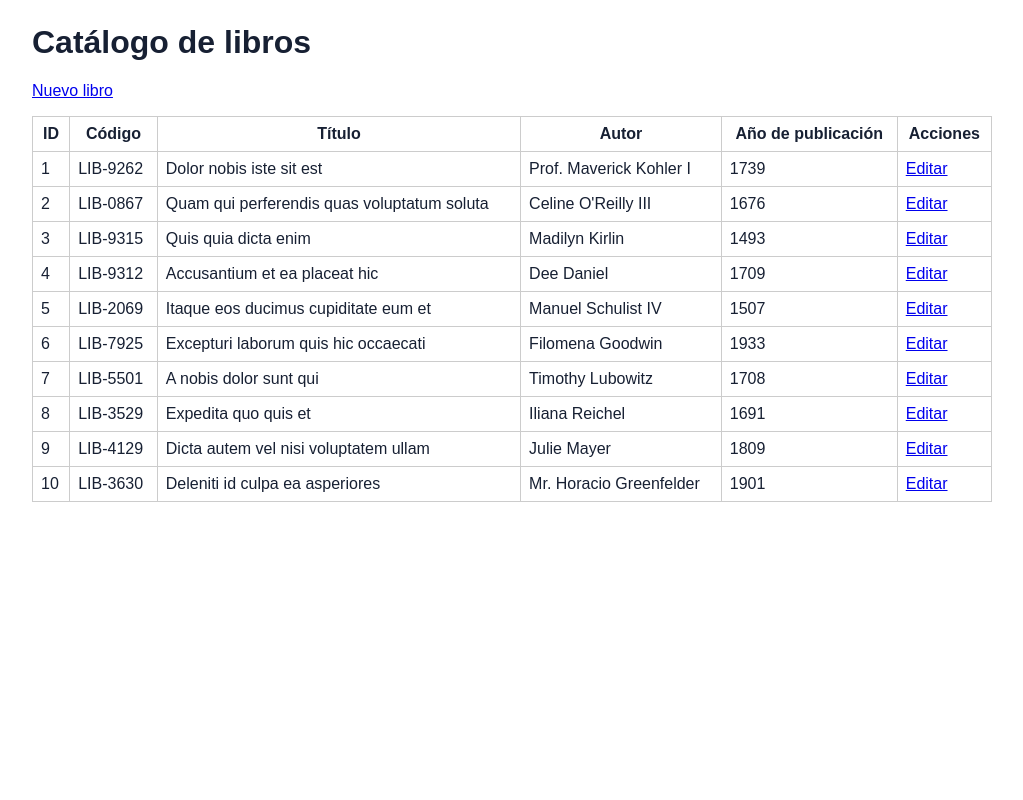
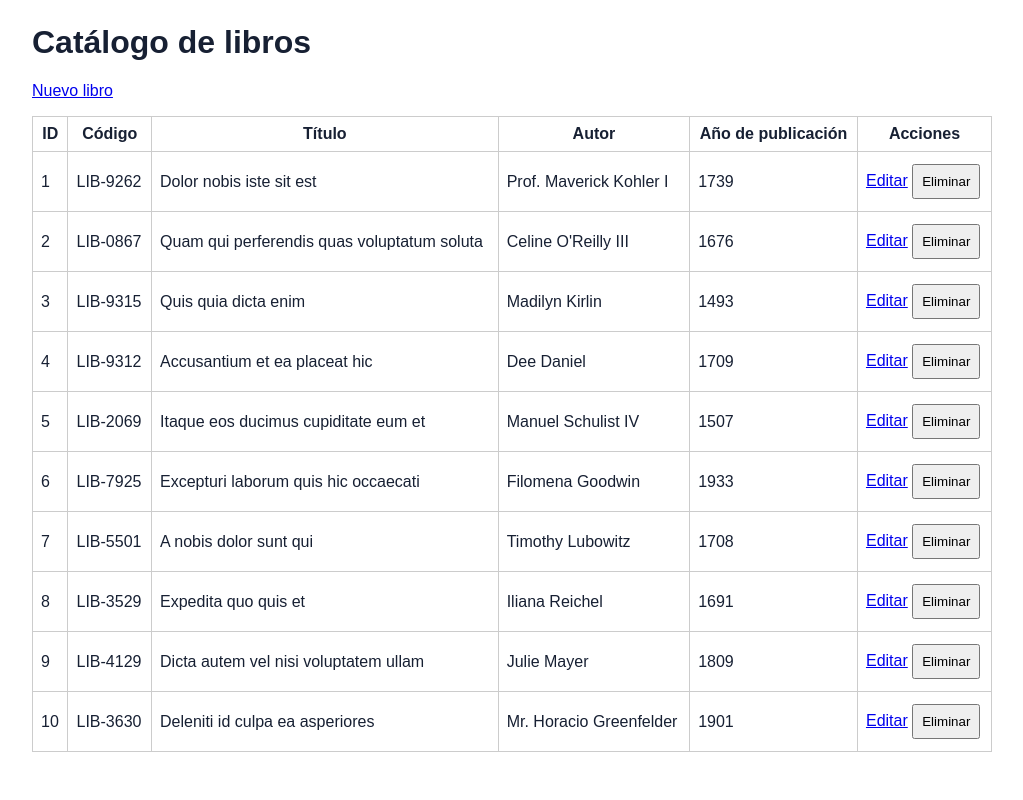
Before and after one commit to olman-tek/crud-laravel-ejericios, a Laravel app: page /libros in a window 1280 px wide. Shown: the whole page, without its empty margins (128-1151 px from the left). Run offline with Laravel 12, Linux system fonts and the light colour scheme; data comes from the database, SQL or seed files in the repository.

Commit message:
Eliminar registros biblioteca

```diff
--- a/biblioteca/app/Http/Controllers/LibroController.php
+++ b/biblioteca/app/Http/Controllers/LibroController.php
@@ -72,5 +72,14 @@ class LibroController extends Controller
             ->with('exito', 'Libro actualizado correctamente.');
     }
 
+    public function destroy(Libro $libro)
+    {
+        $libro->delete();
+
+        return redirect()->route('libros.index')
+            ->with('exito', 'Libro eliminado correctamente.');
+    }
+
+
 
 }
--- a/biblioteca/resources/views/libros/index.blade.php
+++ b/biblioteca/resources/views/libros/index.blade.php
@@ -23,6 +23,13 @@
                     <td>{{ $libro->anio_publicacion }}</td>
                     <td>
                         <a href="{{ route('libros.edit', $libro) }}">Editar</a>
+                        <form method="POST" action="{{ route('libros.destroy', $libro) }}"
+                            style="display:inline"
+                            onsubmit="return confirm('¿Eliminar este libro?');">
+                            @csrf
+                            @method('DELETE')
+                            <button type="submit">Eliminar</button>
+                        </form>
                     </td>
                 </tr>
             @empty
--- a/biblioteca/routes/web.php
+++ b/biblioteca/routes/web.php
@@ -27,3 +27,5 @@ Route::resource('libros', LibroController::class)
 
 Route::resource('libros', LibroController::class)
     ->only(['index', 'create', 'store', 'edit', 'update']);
+
+Route::resource('libros', LibroController::class)->except(['show']);
```
Also changed, not shown: biblioteca/README.md, biblioteca/resources/views/libros/_form.blade.php (renamed from biblioteca/resources/views/libros/form.blade.php), biblioteca/resources/views/libros/edit.blade.php (renamed from biblioteca/resources/views/libros/editar.blade.php).
